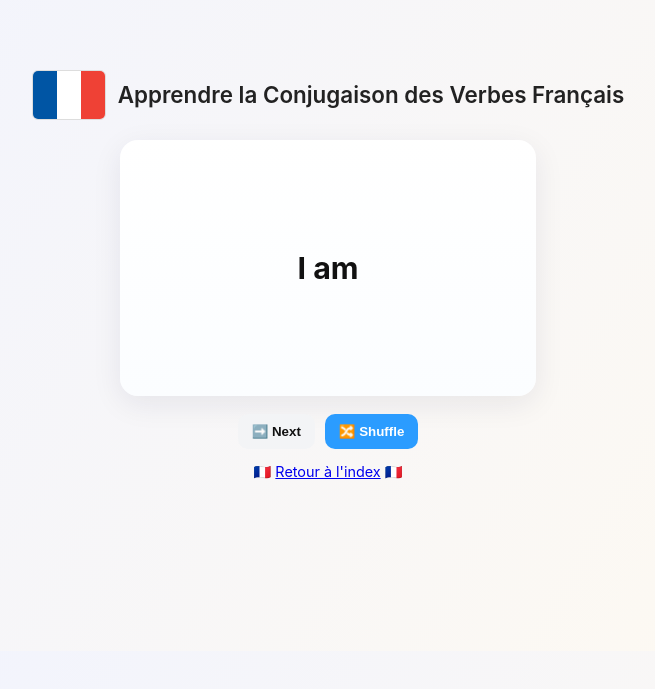
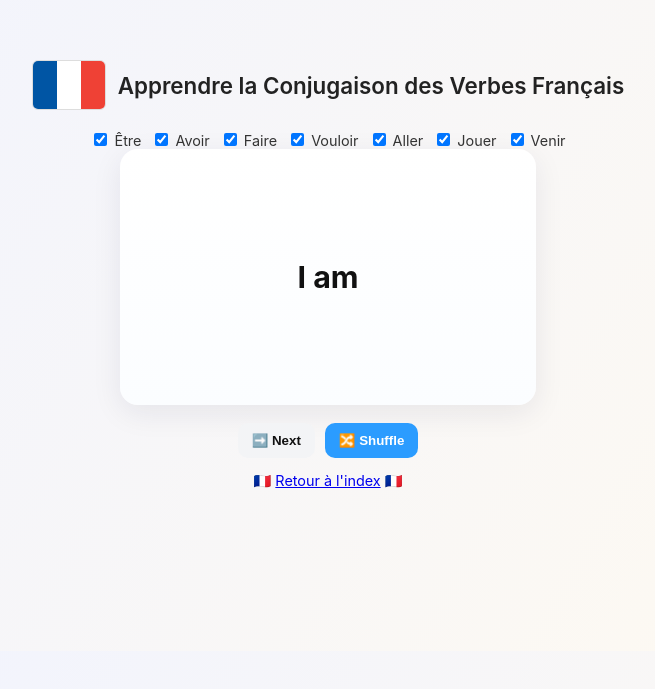
Before and after one commit to KevApprend/verbes, a plain HTML site: page index.html in a window 1280 px wide. Shown: the part 149-838 px from the top of the page, without its empty margins (312-967 px from the left). Drawn offline with Linux system fonts and the light colour scheme.

Commit message:
Tick boxes added

```diff
--- a/index.html
+++ b/index.html
@@ -28,7 +28,6 @@
   h1{font-size:1.4rem;margin:0;color:#222;font-weight:600}
   p.lead{margin:8px 0 18px;color:var(--muted)}
 
-  /* Card */
   #card{
     width:var(--card-w);height:var(--card-h);
     border-radius:18px;
@@ -42,21 +41,15 @@
   .english-phrase{font-size:1.9rem;font-weight:700;color:#111}
   .french-phrase{font-size:1.9rem;font-weight:700;color:#0b4a6f}
   .root-verb{font-size:0.95rem;color:var(--muted);margin-top:6px}
-  .hint{font-size:0.85rem;color:var(--muted)}
 
-  /* controls */
   .controls{display:flex;gap:10px;justify-content:center;margin-top:18px;flex-wrap:wrap}
   button{padding:10px 14px;border-radius:10px;border:0;cursor:pointer;font-weight:600}
   .btn-next{background:#f3f4f6;color:#111}
   .btn-random{background:var(--accent);color:#fff}
-  .small{font-size:0.85rem;color:var(--muted)}
-
   footer{margin-top:14px;color:var(--muted);font-size:0.9rem}
 
-  @media(max-width:480px){
-    :root{--card-w:300px;--card-h:180px}
-    .english-phrase,.french-phrase{font-size:1.4rem}
-  }
+  .verb-selectors{display:flex;flex-wrap:wrap;justify-content:center;gap:10px;margin-top:10px}
+  .verb-selectors label{font-size:0.9rem;color:#333}
 </style>
 </head>
 <body>
@@ -69,11 +62,21 @@
   </header>
 
   <section>
-    <div id="card" tabindex="0" role="button" aria-pressed="false" aria-live="polite"></div>
+    <div class="verb-selectors">
+      <label><input type="checkbox" value="Être" checked> Être</label>
+      <label><input type="checkbox" value="Avoir" checked> Avoir</label>
+      <label><input type="checkbox" value="Faire" checked> Faire</label>
+      <label><input type="checkbox" value="Vouloir" checked> Vouloir</label>
+      <label><input type="checkbox" value="Aller" checked> Aller</label>
+      <label><input type="checkbox" value="Jouer" checked> Jouer</label>
+      <label><input type="checkbox" value="Venir" checked> Venir</label>
+    </div>
 
-    <div class="controls" aria-hidden="false">
-      <button id="nextBtn" class="btn-next" title="Next (or press 'n')">➡️ Next</button>
-      <button id="randomBtn" class="btn-random" title="Shuffle list">🔀 Shuffle</button>
+    <div id="card" tabindex="0" role="button" aria-pressed="false"></div>
+
+    <div class="controls">
+      <button id="nextBtn" class="btn-next">➡️ Next</button>
+      <button id="randomBtn" class="btn-random">🔀 Shuffle</button>
     </div>
 
     <footer>🇫🇷 <a href="https://kevapprend.github.io/" rel="noopener">Retour à l'index</a> 🇫🇷</footer>
@@ -82,88 +85,97 @@
 
 <script>
 const verbs=[
-  {root:'Être (to be)',english:'I am',french:'Je suis'},
-  {root:'Être (to be)',english:'You are (singular informal)',french:'Tu es'},
-  {root:'Être (to be)',english:'He / She is',french:'Il / Elle est'},
-  {root:'Être (to be)',english:'We are',french:'Nous sommes'},
-  {root:'Être (to be)',english:'You are (formal or plural)',french:'Vous êtes'},
-  {root:'Être (to be)',english:'They are',french:'Ils sont'},
-  {root:'Faire (to do / to make)',english:'I do / I make',french:'Je fais'},
-  {root:'Faire (to do / to make)',english:'You do (singular informal)',french:'Tu fais'},
-  {root:'Faire (to do / to make)',english:'He / She does',french:'Il fait'},
-  {root:'Faire (to do / to make)',english:'We do',french:'Nous faisons'},
-  {root:'Faire (to do / to make)',english:'You do (plural / formal)',french:'Vous faites'},
-  {root:'Faire (to do / to make)',english:'They do',french:'Ils font'},
-  {root:'Avoir (to have)',english:'I have',french:'J’ai'},
-  {root:'Avoir (to have)',english:'You have (singular informal)',french:'Tu as'},
-  {root:'Avoir (to have)',english:'He has',french:'Il a'},
-  {root:'Avoir (to have)',english:'We have',french:'Nous avons'},
-  {root:'Avoir (to have)',english:'You have (formal / plural)',french:'Vous avez'},
-  {root:'Avoir (to have)',english:'They have',french:'Ils ont'},
-  {root:'Vouloir (to want)',english:'I want',french:'Je veux'},
-  {root:'Vouloir (to want)',english:'You want (singular informal)',french:'Tu veux'},
-  {root:'Vouloir (to want)',english:'He / She wants',french:'Il / Elle veut'},
-  {root:'Vouloir (to want)',english:'We want',french:'Nous voulons'},
-  {root:'Vouloir (to want)',english:'You want (formal / plural)',french:'Vous voulez'},
-  {root:'Vouloir (to want)',english:'They want',french:'Ils veulent'},
-  {root:'Aller (to go)',english:'I go',french:'Je vais'},
-  {root:'Aller (to go)',english:'You go (singular informal)',french:'Tu vas'},
-  {root:'Aller (to go)',english:'He / She goes',french:'Il va'},
-  {root:'Aller (to go)',english:'We go',french:'Nous allons'},
-  {root:'Aller (to go)',english:'You go (formal / plural)',french:'Vous allez'},
-  {root:'Aller (to go)',english:'They go',french:'Ils vont'},
-  {root:'Jouer (to play)',english:'I play',french:'Je joue'},
-  {root:'Jouer (to play)',english:'You play (singular informal)',french:'Tu joues'},
-  {root:'Jouer (to play)',english:'He / She plays',french:'Il / Elle joue'},
-  {root:'Jouer (to play)',english:'We play',french:'Nous jouons'},
-  {root:'Jouer (to play)',english:'You play (formal / plural)',french:'Vous jouez'},
-  {root:'Jouer (to play)',english:'They play',french:'Ils jouent'},
-  {root:'Venir (to come)',english:'I come',french:'Je viens'},
-  {root:'Venir (to come)',english:'You come (singular informal)',french:'Tu viens'},
-  {root:'Venir (to come)',english:'He / She comes',french:'Il / Elle vient'},
-  {root:'Venir (to come)',english:'We come',french:'Nous venons'},
-  {root:'Venir (to come)',english:'You come (formal / plural)',french:'Vous venez'},
-  {root:'Venir (to come)',english:'They come',french:'Ils viennent'}
+  {root:'Être',english:'I am',french:'Je suis'},
+  {root:'Être',english:'You are (singular informal)',french:'Tu es'},
+  {root:'Être',english:'He / She is',french:'Il / Elle est'},
+  {root:'Être',english:'We are',french:'Nous sommes'},
+  {root:'Être',english:'You are (formal/plural)',french:'Vous êtes'},
+  {root:'Être',english:'They are',french:'Ils sont'},
+  {root:'Faire',english:'I do / I make',french:'Je fais'},
+  {root:'Faire',english:'You do (singular informal)',french:'Tu fais'},
+  {root:'Faire',english:'He / She does',french:'Il fait'},
+  {root:'Faire',english:'We do',french:'Nous faisons'},
+  {root:'Faire',english:'You do (formal/plural)',french:'Vous faites'},
+  {root:'Faire',english:'They do',french:'Ils font'},
+  {root:'Avoir',english:'I have',french:'J’ai'},
+  {root:'Avoir',english:'You have (singular informal)',french:'Tu as'},
+  {root:'Avoir',english:'He has',french:'Il a'},
+  {root:'Avoir',english:'We have',french:'Nous avons'},
+  {root:'Avoir',english:'You have (formal/plural)',french:'Vous avez'},
+  {root:'Avoir',english:'They have',french:'Ils ont'},
+  {root:'Vouloir',english:'I want',french:'Je veux'},
+  {root:'Vouloir',english:'You want (singular informal)',french:'Tu veux'},
+  {root:'Vouloir',english:'He / She wants',french:'Il / Elle veut'},
+  {root:'Vouloir',english:'We want',french:'Nous voulons'},
+  {root:'Vouloir',english:'You want (formal/plural)',french:'Vous voulez'},
+  {root:'Vouloir',english:'They want',french:'Ils veulent'},
+  {root:'Aller',english:'I go',french:'Je vais'},
+  {root:'Aller',english:'You go (singular informal)',french:'Tu vas'},
+  {root:'Aller',english:'He / She goes',french:'Il va'},
+  {root:'Aller',english:'We go',french:'Nous allons'},
+  {root:'Aller',english:'You go (formal/plural)',french:'Vous allez'},
+  {root:'Aller',english:'They go',french:'Ils vont'},
+  {root:'Jouer',english:'I play',french:'Je joue'},
+  {root:'Jouer',english:'You play (singular informal)',french:'Tu joues'},
+  {root:'Jouer',english:'He / She plays',french:'Il / Elle joue'},
+  {root:'Jouer',english:'We play',french:'Nous jouons'},
+  {root:'Jouer',english:'You play (formal/plural)',french:'Vous jouez'},
+  {root:'Jouer',english:'They play',french:'Ils jouent'},
+  {root:'Venir',english:'I come',french:'Je viens'},
+  {root:'Venir',english:'You come (singular informal)',french:'Tu viens'},
+  {root:'Venir',english:'He / She comes',french:'Il / Elle vient'},
+  {root:'Venir',english:'We come',french:'Nous venons'},
+  {root:'Venir',english:'You come (formal/plural)',french:'Vous venez'},
+  {root:'Venir',english:'They come',french:'Ils viennent'}
 ];
 
+let activeVerbs = [...verbs];
 let index=0,showingFrench=false;
 const card=document.getElementById('card');
 const nextBtn=document.getElementById('nextBtn');
 const randomBtn=document.getElementById('randomBtn');
+const checkboxes=document.querySelectorAll('.verb-selectors input');
 
-function escapeHtml(s){return String(s).replace(/[&<>"']/g,m=>({"&":"&amp;","<":"&lt;",">":"&gt;","\"":"&quot;","'":"&#039;"}[m]))}
+function updateActiveVerbs(){
+  const selected = Array.from(checkboxes).filter(cb=>cb.checked).map(cb=>cb.value);
+  activeVerbs = verbs.filter(v=>selected.includes(v.root));
+  if(activeVerbs.length===0){
+    card.innerHTML='<div style="color:#b00;font-weight:600">Please select at least one verb.</div>';
+    return;
+  }
+  showIndex(0);
+}
+
+checkboxes.forEach(cb=>cb.addEventListener('change',updateActiveVerbs));
 
 function renderFront(item){
-  card.innerHTML=`<div>
-    <div class="english-phrase">${escapeHtml(item.english)}</div>
-  </div>`;
+  card.innerHTML=`<div><div class="english-phrase">${item.english}</div></div>`;
   card.setAttribute('aria-pressed','false');
 }
 
 function renderBack(item){
-  card.innerHTML=`<div>
-    <div class="french-phrase">${escapeHtml(item.french)}</div>
-    <div class="root-verb">${escapeHtml(item.root)}</div>
-  </div>`;
+  card.innerHTML=`<div><div class="french-phrase">${item.french}</div><div class="root-verb">${item.root}</div></div>`;
   card.setAttribute('aria-pressed','true');
 }
 
 function showIndex(i){
-  index=((i%verbs.length)+verbs.length)%verbs.length;
+  if(activeVerbs.length===0)return;
+  index=((i%activeVerbs.length)+activeVerbs.length)%activeVerbs.length;
   showingFrench=false;
-  renderFront(verbs[index]);
+  renderFront(activeVerbs[index]);
 }
 
 function flipCard(){
+  if(activeVerbs.length===0)return;
   showingFrench=!showingFrench;
-  showingFrench?renderBack(verbs[index]):renderFront(verbs[index]);
+  showingFrench?renderBack(activeVerbs[index]):renderFront(activeVerbs[index]);
 }
 
 function nextCard(){showIndex(index+1)}
 function randomize(){
-  for(let i=verbs.length-1;i>0;i--){
+  for(let i=activeVerbs.length-1;i>0;i--){
     const j=Math.floor(Math.random()*(i+1));
-    [verbs[i],verbs[j]]=[verbs[j],verbs[i]];
+    [activeVerbs[i],activeVerbs[j]]=[activeVerbs[j],activeVerbs[i]];
   }
   showIndex(0);
 }
@@ -171,12 +183,8 @@ function randomize(){
 card.addEventListener('click',flipCard);
 nextBtn.addEventListener('click',nextCard);
 randomBtn.addEventListener('click',randomize);
-card.addEventListener('keydown',e=>{
-  if(e.key===' '||e.key==='Enter'){e.preventDefault();flipCard()}
-  else if(e.key.toLowerCase()==='n'){e.preventDefault();nextCard()}
-  else if(e.key.toLowerCase()==='r'){e.preventDefault();randomize()}
-});
-showIndex(0);
+
+updateActiveVerbs();
 </script>
 </body>
 </html>
```
